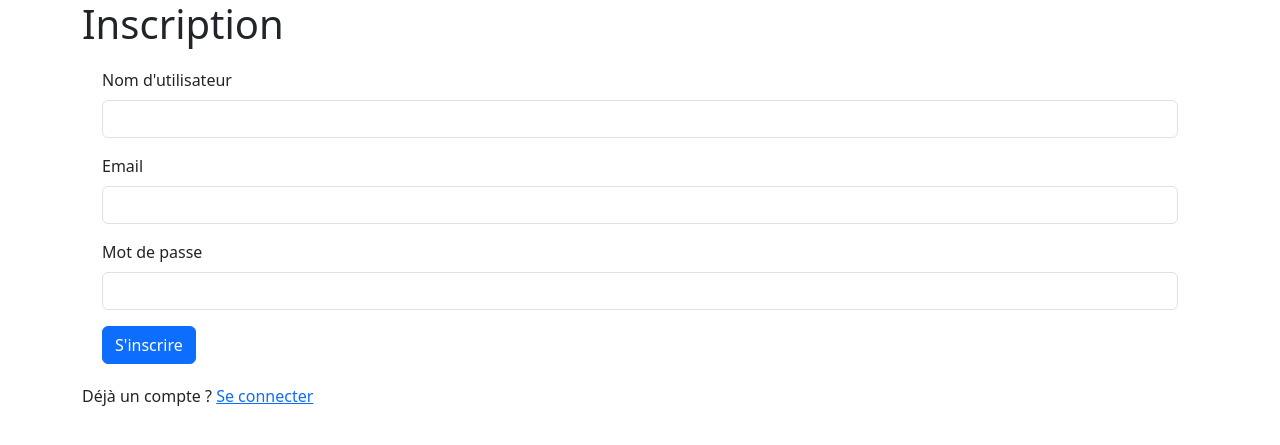
After one commit to gessyken/cat_and_dog_ko-main, a Flask app: page /register in a window 1280 px wide. The commit adds this page. Shown: the top 445 px of the page. Run offline with Flask 3, Linux system fonts and the light colour scheme; parts of the project's set-up code (start-up, migrations or seed data) failed here and were passed over.

Commit message:
Implement user authentication with login and registration features

```diff
--- a/app.py
+++ b/app.py
@@ -1,4 +1,5 @@
-from flask import Flask, request, render_template, redirect, url_for, flash
+from flask import Flask, request, render_template, redirect, url_for, flash, session
+from functools import wraps
 import numpy as np
 from keras.models import load_model
 import os
@@ -9,7 +10,7 @@ import mlflow
 from datetime import datetime
 from keras import backend as K
 import keras
-from models import db, Feedback
+from models import db, Feedback, User
 from flask_migrate import Migrate
 from flask_sqlalchemy import SQLAlchemy
 from keras.preprocessing import image
@@ -30,6 +31,7 @@ mlflow.set_experiment("feedback_experiment")
 
 app = Flask(__name__)
 app.secret_key = "une_clé_secrète_pour_session_et_flash"
+app.config['SECRET_KEY'] = os.environ.get('SECRET_KEY', 'votre_clé_secrète_par_défaut')
 
 app.config["SQLALCHEMY_DATABASE_URI"] = "sqlite:///feedback.db"
 app.config["SQLALCHEMY_TRACK_MODIFICATIONS"] = False
@@ -125,12 +127,69 @@ def retrain_model():
     mlflow.end_run()
 
 
+def login_required(f):
+    @wraps(f)
+    def decorated_function(*args, **kwargs):
+        if 'user_id' not in session:
+            flash('Veuillez vous connecter pour accéder à cette page.', 'error')
+            return redirect(url_for('login'))
+        return f(*args, **kwargs)
+    return decorated_function
+
+@app.route('/login', methods=['GET', 'POST'])
+def login():
+    if request.method == 'POST':
+        username = request.form.get('username')
+        password = request.form.get('password')
+
+        user = User.query.filter_by(username=username).first()
+        if user and user.check_password(password):
+            session['user_id'] = user.id
+            flash('Connexion réussie!', 'success')
+            return redirect(url_for('home'))
+
+        flash('Nom d\'utilisateur ou mot de passe incorrect', 'error')
+    return render_template('login.html')
+
+@app.route('/register', methods=['GET', 'POST'])
+def register():
+    if request.method == 'POST':
+        username = request.form.get('username')
+        email = request.form.get('email')
+        password = request.form.get('password')
+
+        if User.query.filter_by(username=username).first():
+            flash('Ce nom d\'utilisateur existe déjà', 'error')
+            return render_template('register.html')
+
+        if User.query.filter_by(email=email).first():
+            flash('Cet email est déjà utilisé', 'error')
+            return render_template('register.html')
+
+        user = User(username=username, email=email)
+        user.set_password(password)
+
+        db.session.add(user)
+        db.session.commit()
+
+        flash('Inscription réussie! Vous pouvez maintenant vous connecter.', 'success')
+        return redirect(url_for('login'))
+
+    return render_template('register.html')
+
+@app.route('/logout')
+def logout():
+    session.pop('user_id', None)
+    flash('Vous êtes déconnecté.', 'info')
+    return redirect(url_for('login'))
+
 @app.route("/", methods=["GET"])
+@login_required
 def home():
     return render_template("index.html")
 
-
 @app.route("/result", methods=["POST"])
+@login_required
 def upload():
     if "file" not in request.files:
         flash("Aucun fichier envoyé.", "error")
--- a/requirements.txt
+++ b/requirements.txt
@@ -3,6 +3,7 @@ keras==3.0.5
 numpy==1.26.4
 tensorflow
 Pillow==10.3.0
+werkzeug>=2.0.0
 mlflow
 flask_sqlalchemy
 flask_migrate
--- /dev/null
+++ b/templates/register.html
@@ -0,0 +1,36 @@
+<!DOCTYPE html>
+<html>
+<head>
+    <title>Inscription</title>
+    <link href="https://cdn.jsdelivr.net/npm/bootstrap@5.3.3/dist/css/bootstrap.min.css" rel="stylesheet">
+    <link rel="stylesheet" href="{{ url_for('static', filename='styles.css') }}">
+</head>
+<body>
+    <div class="container">
+        <h1>Inscription</h1>
+        {% with messages = get_flashed_messages() %}
+            {% if messages %}
+                {% for message in messages %}
+                    <div class="alert alert-info">{{ message }}</div>
+                {% endfor %}
+            {% endif %}
+        {% endwith %}
+        <form method="POST" action="{{ url_for('register') }}">
+            <div class="mb-3">
+                <label for="username" class="form-label">Nom d'utilisateur</label>
+                <input type="text" class="form-control" id="username" name="username" required>
+            </div>
+            <div class="mb-3">
+                <label for="email" class="form-label">Email</label>
+                <input type="email" class="form-control" id="email" name="email" required>
+            </div>
+            <div class="mb-3">
+                <label for="password" class="form-label">Mot de passe</label>
+                <input type="password" class="form-control" id="password" name="password" required>
+            </div>
+            <button type="submit" class="btn btn-primary">S'inscrire</button>
+        </form>
+        <p>Déjà un compte ? <a href="{{ url_for('login') }}">Se connecter</a></p>
+    </div>
+</body>
+</html>
```
Also changed, not shown: templates/index.html (+6 -2 lines), templates/login.html (added, +32 -0 lines).
